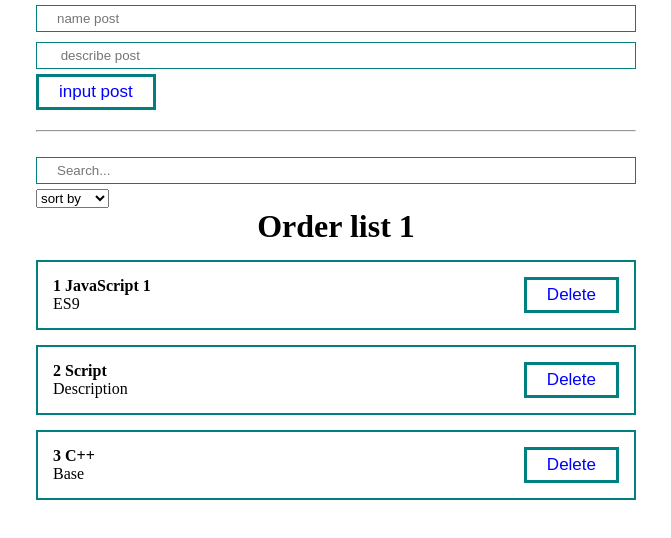
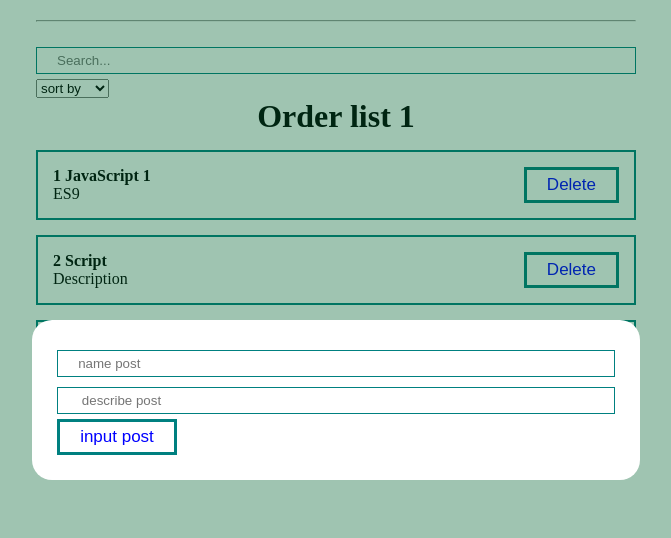
Before and after one commit to AndSak/React-curse-AZ, a React (Create React App) app: page / in a window 1280 px wide. Shown: the top 538 px of the page, without its empty margins (304-975 px from the left). Built offline with nearby package versions, Linux system fonts and the light colour scheme.

Commit message:
feature: add MyModal

```diff
--- a/src/App.js
+++ b/src/App.js
@@ -3,6 +3,7 @@ import PostList from './components/PostList';
 import './styles/App.css';
 import PostForm from './components/PostForm';
 import PostFilter from './components/PostFilter';
+import MyModal from './components/UI/modal/MyModal';
 
 function App() {
 
@@ -12,7 +13,7 @@ function App() {
     { id: 3, title: 'C++ ', body: 'Base' },
   ]);
 
-  const [filter, setFilter] = useState({sort: '', query: ''});
+  const [filter, setFilter] = useState({ sort: '', query: '' });
 
   const sortedPosts = useMemo(() => {
     console.log('Worked getSortPosts');
@@ -38,19 +39,17 @@ function App() {
 
   return (
     <div className='App'>
-      <PostForm create={createPost} />
+      <MyModal>
+        <PostForm create={createPost} />
+      </MyModal>
+
       <hr style={{ margin: '20px 0px' }} />
-
       <PostFilter
         filter={filter}
         setFilter={setFilter}
-        />
-      {sortedAndSearchedPosts.length === 0
-        ?
-        <p style={{ textAlign: 'center', fontSize: '2em' }}> All Posts are deleting</p>
-        :
-        <PostList remove={removePost} posts={sortedAndSearchedPosts} title='Order list 1' />
-      }
+      />
+      <PostList remove={removePost} posts={sortedAndSearchedPosts} title='Order list 1' />
+
     </div>
   );
 }
--- a/src/components/PostFilter.jsx
+++ b/src/components/PostFilter.jsx
@@ -21,7 +21,6 @@ const PostFilter = ({ filter, setFilter }) => {
                 ]}
             />
         </div>
-
     )
 }
 
--- a/src/components/PostList.jsx
+++ b/src/components/PostList.jsx
@@ -3,11 +3,18 @@ import PostItem from "./PostItem";
 
 function PostList({ posts, title, remove }) {
 
+  if (!posts.length === 0) {
+    return (
+      <p style={{ textAlign: 'center', fontSize: '2em' }}>
+        All Posts are deleting!</p>
+    )
+  }
+
   return (
     <div>
       <h1 style={{ textAlign: 'center' }}>{title}</h1>
       {posts.map((post, index) =>
-        <PostItem remove={remove} number={index+1} post={post} key={post.id} />
+        <PostItem remove={remove} number={index + 1} post={post} key={post.id} />
       )}
     </div>
   )
--- /dev/null
+++ b/src/components/UI/modal/MyModal.jsx
@@ -0,0 +1,15 @@
+import React from "react";
+import cla from "./MyModal.module.css"
+
+const MyModal = ({children}) => {
+
+    return (
+        <div className={[cla.myModal, cla.active].join(' ')}>
+            <div className={cla.myModalContent}>
+                {children}
+            </div>
+        </div>
+    );
+};
+
+export default MyModal;
--- /dev/null
+++ b/src/components/UI/modal/MyModal.module.css
@@ -0,0 +1,21 @@
+.myModal {
+    position: fixed;
+    top: 0px;
+    bottom: 0px;
+    right: 0px;
+    left: 0px;
+    display: none;
+    background: rgba(0, 100, 50, 0.377);
+}
+
+.myModalContent {
+    padding: 25px;
+    background: white;
+    border-radius: 20px;
+    min-width: 200px;
+}
+.myModal.active {
+    display: flex;
+    justify-content: center;
+    align-items: center;
+}
```
